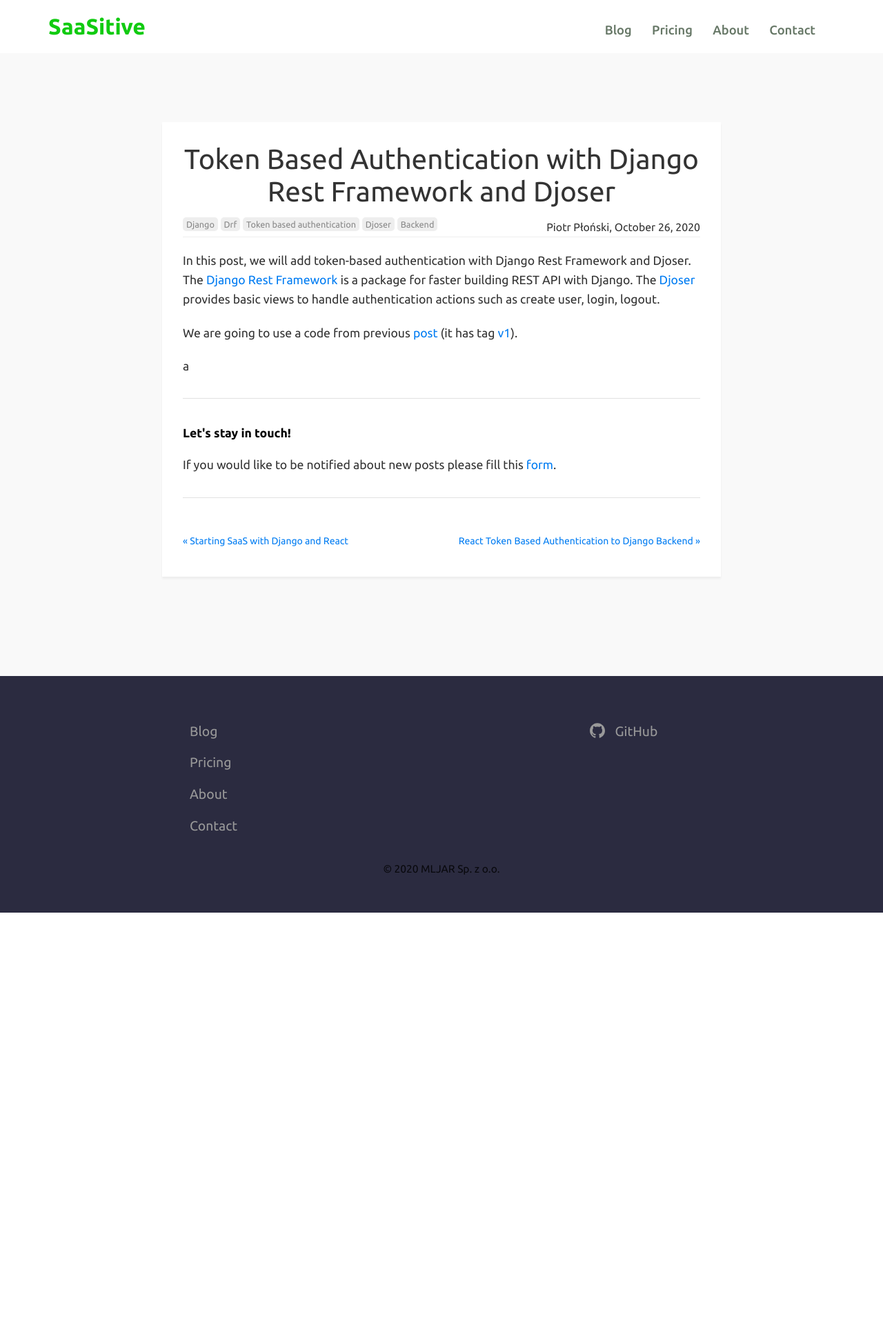
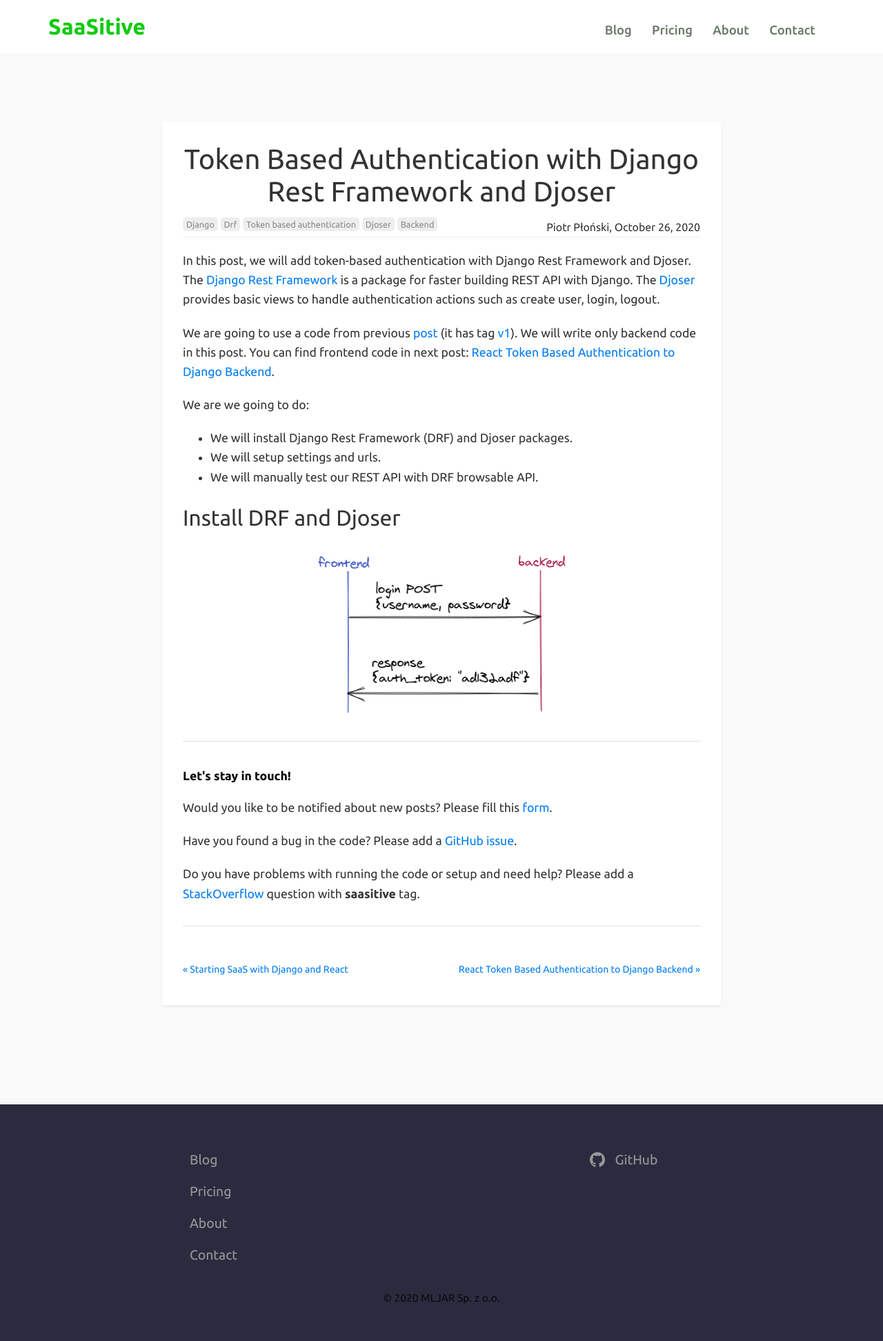
Before and after one commit to 100000000x/website, a Jekyll site: the page built from _posts/2020-10-26-token-based-authentication-django-rest-framework-djoser.md, in a window 1280 px wide. Shown: the whole page at 69% size. Built offline with Jekyll 4.4.1, drawn with Linux system fonts in a browser that asks for light colours; before the commit the page ends 1323 px from its top, so only the background shows below that.

Commit message:
add token auth in django post

```diff
--- a/Gemfile
+++ b/Gemfile
@@ -8,5 +8,4 @@ group :jekyll_plugins do
   gem 'jekyll-paginate', '1.1.0'
   gem 'jekyll-seo-tag', '2.4.0'
   gem 'jekyll-sitemap', '1.2.0'
-  gem 'jemoji'
 end
--- a/_config.yml
+++ b/_config.yml
@@ -84,7 +84,6 @@ plugins:
   - jekyll-seo-tag
   - jekyll-feed
   - jekyll-paginate
-  - jemoji
 
 exclude:
   - Gemfile
@@ -105,6 +104,3 @@ social_icons:
   - Twitter
   - YouTube
   - RSS
-
-emoji:
-  src: "https://github.githubassets.com/images/icons/"
--- a/_layouts/post.html
+++ b/_layouts/post.html
@@ -12,8 +12,14 @@ layout: page
 		<hr>
 		<h4>Let's stay in touch!</h4>
 		<p>
-			If you would like to be notified about new posts please fill this
+			Would you like to be notified about new posts? Please fill this
 			<a href="https://forms.gle/rgAG9gkhUEH2wUVt5" target="_blank">form</a>.
+		</p>
+		<p>
+			Have you found a bug in the code? Please add a <a href="https://github.com/saasitive/django-react-boilerplate/issues/new" target="_blank">GitHub issue</a>.
+		</p>
+		<p>
+			Do you have problems with running the code or setup and need help? Please add a <a href="https://stackoverflow.com">StackOverflow</a> question with <b>saasitive</b> tag.
 		</p>
 
 		 <hr>
--- a/_posts/2020-10-26-token-based-authentication-django-rest-framework-djoser.md
+++ b/_posts/2020-10-26-token-based-authentication-django-rest-framework-djoser.md
@@ -13,6 +13,22 @@ type: blog
 
 In this post, we will add token-based authentication with Django Rest Framework and Djoser. The [Django Rest Framework](https://www.django-rest-framework.org/) is a package for faster building REST API with Django. The [Djoser](https://djoser.readthedocs.io) provides basic views to handle authentication actions such as create user, login, logout.
 
-We are going to use a code from previous [post](/blog/django-react-boilerplate-saas) (it has tag [v1](https://github.com/saasitive/django-react-boilerplate/tree/v1)).
+We are going to use a code from previous [post](/blog/django-react-boilerplate-saas) (it has tag [v1](https://github.com/saasitive/django-react-boilerplate/tree/v1)). We will write only backend code in this post. You can find frontend code in next post: [React Token Based Authentication to Django Backend](/blog/react-token-based-authentication-django).
 
-a
+
+We are we going to do:
+
+- We will install Django Rest Framework (DRF) and Djoser packages.
+- We will setup settings and urls.
+- We will manually test our REST API with DRF browsable API.
+
+## Install DRF and Djoser
+
+
+
+
+
+
+![](login_diagram.png){:.image-50width}
+
+<!--[![Create code repository in GitHub for your project](new_repository.png){:.image-border}](new_repository.png)-->
--- a/_sass/blog.scss
+++ b/_sass/blog.scss
@@ -128,3 +128,11 @@
 .image-border {
 	border: 1px solid lightgray;
 }
+
+
+.image-50width {
+	display: block;
+	margin-left: auto;
+	margin-right: auto;
+	width: 50%;
+}
```
Also changed, not shown: _posts/2020-10-23-django-react-boilerplate-saas.md (+4 -4 lines), blog/token-based-authentication-django-rest-framework-djoser/login_diagram.png (added), js/lightbox.js.
